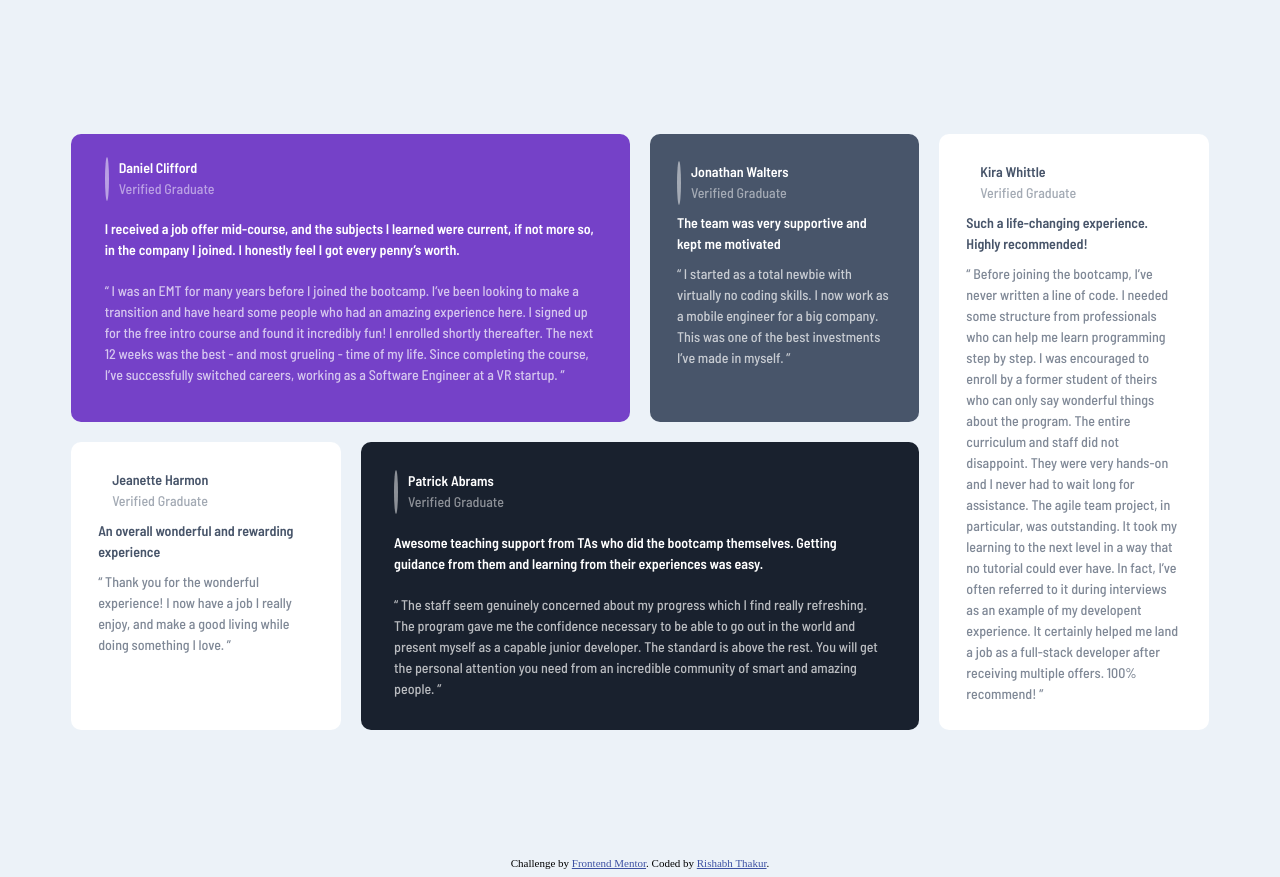
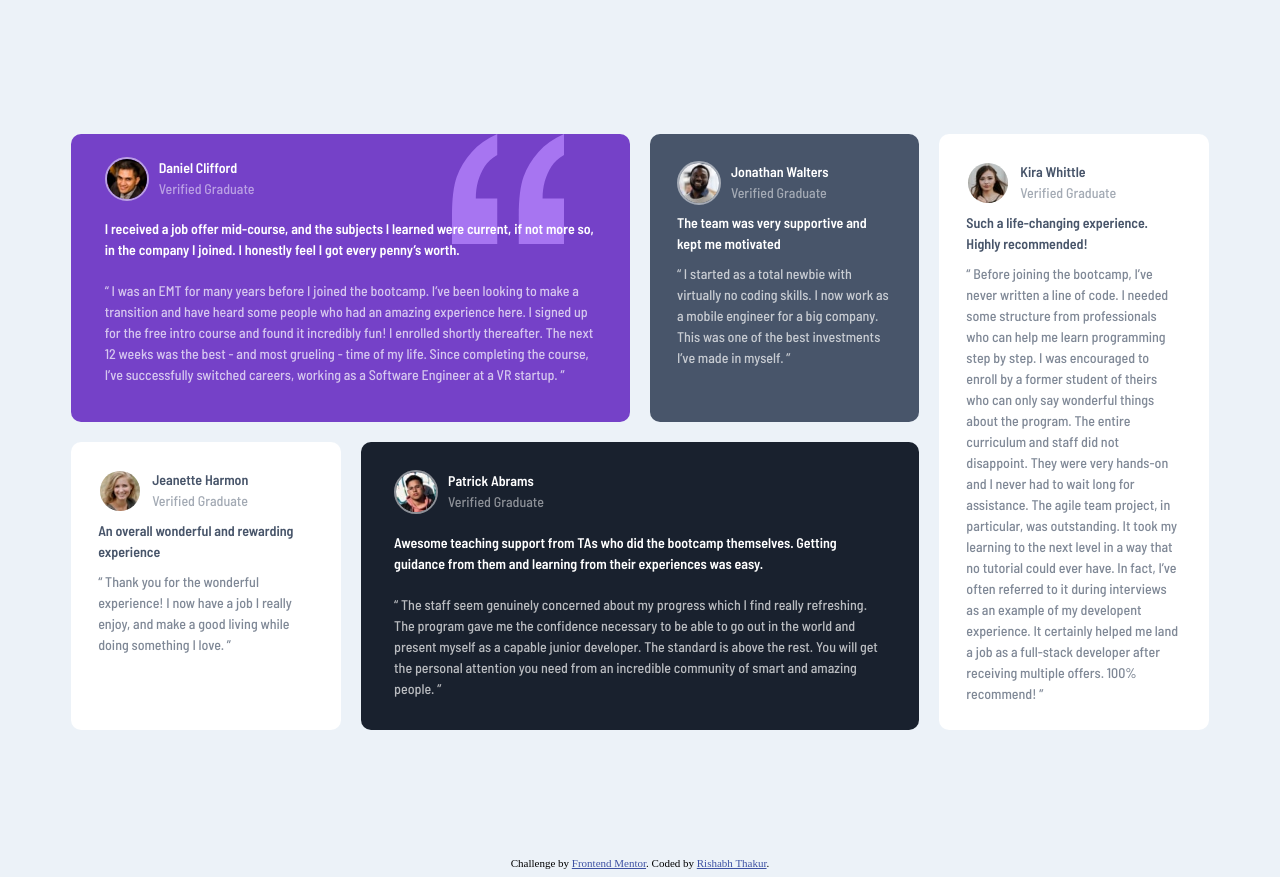
Before and after one commit to Blackeye-101/fem.io-chlng2, a plain HTML site: page index.html in a window 1280 px wide. Drawn offline with Linux system fonts and the light colour scheme; the site is published under a folder, as on GitHub Pages, so addresses that start at the root find nothing.

Commit message:
Update index.html

```diff
--- a/index.html
+++ b/index.html
@@ -22,11 +22,11 @@
     <div class="main-box">
       <div class="grid-box">
         <div class="dan white-text">
-          <img class="quote-marks" src="/images/bg-pattern-quotation.svg" alt="">
+          <img class="quote-marks" src="./images/bg-pattern-quotation.svg" alt="">
 
           <div class="main-body">
             <div class="title-box">
-              <img src="/images/image-daniel.jpg" alt="" />
+              <img src="./images/image-daniel.jpg" alt="" />
 
               <div class="title">Daniel Clifford</div>
 
@@ -55,7 +55,7 @@
         <div class="jon white-text">
 
           <div class="title-box">
-            <img src="/images/image-jonathan.jpg" alt="">
+            <img src="./images/image-jonathan.jpg" alt="">
             <div class="title">Jonathan Walters</div>
             <div class="subtitle">Verified Graduate</div>
           </div>
@@ -73,7 +73,7 @@
         <div class="jean grey-text">
 
           <div class="title-box">
-            <img src="/images/image-jeanette.jpg" alt="">
+            <img src="./images/image-jeanette.jpg" alt="">
             <div class="title">Jeanette Harmon</div>
             <div class="subtitle">Verified Graduate</div>
           </div>
@@ -91,7 +91,7 @@
         <div class="pat white-text">
 
           <div class="title-box">
-            <img src="/images/image-patrick.jpg" alt="">
+            <img src="./images/image-patrick.jpg" alt="">
             <div class="title">Patrick Abrams</div>
             <div class="subtitle">Verified Graduate</div>
           </div>
@@ -115,7 +115,7 @@
         <div class="kira grey-text">
 
           <div class="title-box">
-            <img src="/images/image-kira.jpg" alt="">
+            <img src="./images/image-kira.jpg" alt="">
             <div class="title">Kira Whittle</div>
             <div class="subtitle">Verified Graduate</div>
           </div>
```
